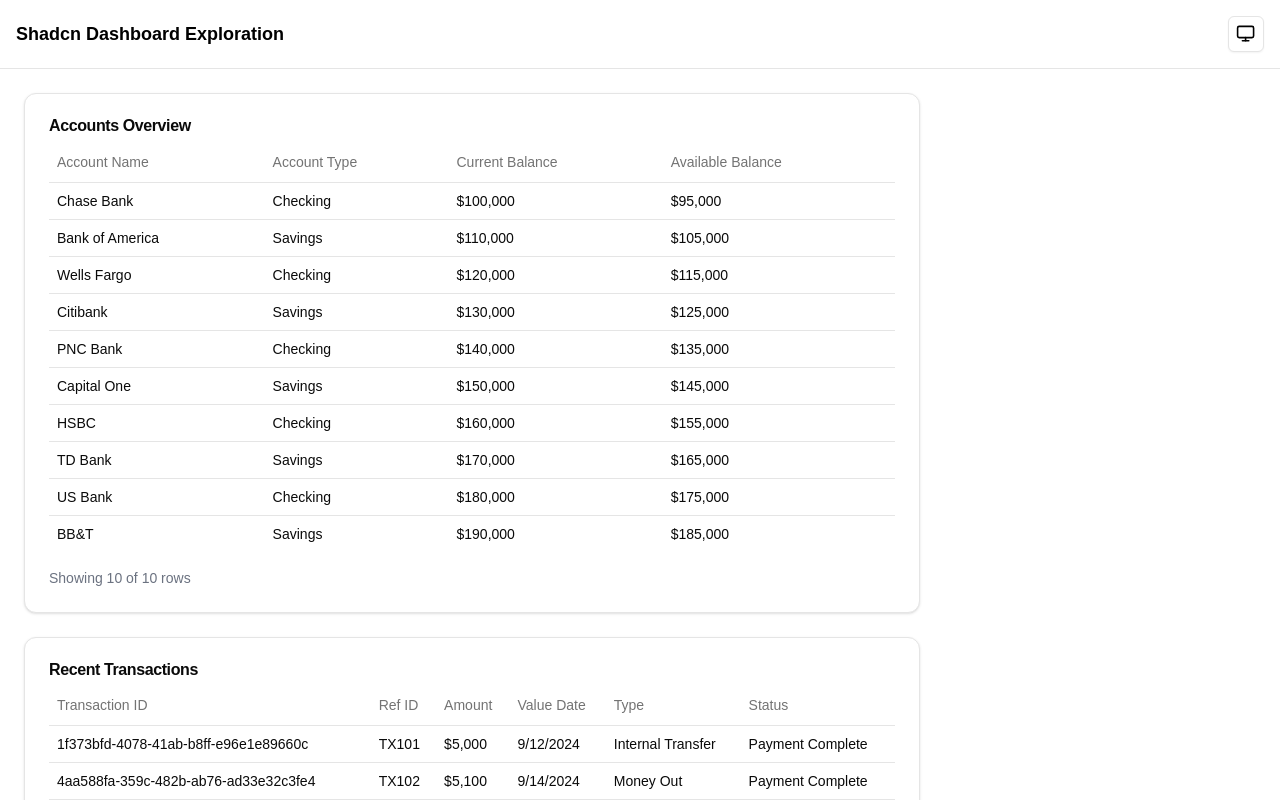
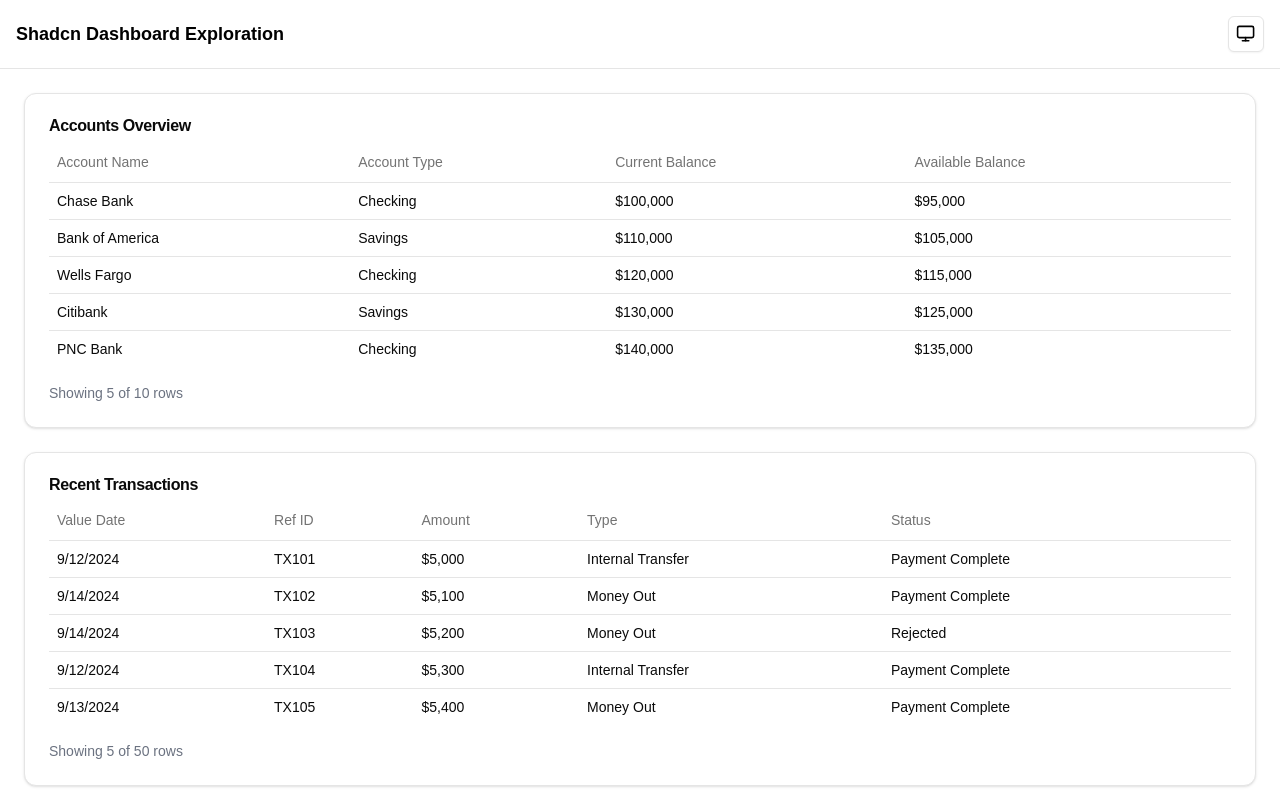
Before and after one commit to jonbrick/shacn-dashboard-exploration, a Next.js app: page / in a window 1280 px wide. Shown: the top 800 px of the page. Built offline with nearby package versions, Linux system fonts and the light colour scheme.

Commit message:
Cleaned up cards - ready for dnd

```diff
--- a/src/components/AccountsCard.tsx
+++ b/src/components/AccountsCard.tsx
@@ -28,7 +28,7 @@
     <DashboardTable
       data={accounts}
       columns={columns}
-      rowsPerPage={10}
+      rowsPerPage={5}
       totalRows={accounts.length}
     />
   );
--- a/src/components/DashboardCard.tsx
+++ b/src/components/DashboardCard.tsx
@@ -14,7 +14,7 @@
 
 export function DashboardCard({ title, content, footer }: DashboardCardProps) {
   return (
-    <Card className="max-w-4xl">
+    <Card>
       <CardHeader className="pb-2">
         <CardTitle>{title}</CardTitle>
       </CardHeader>
--- a/src/components/PendingApprovalsCard.tsx
+++ b/src/components/PendingApprovalsCard.tsx
@@ -3,14 +3,12 @@
 import { DashboardTable } from "./DashboardTable";
 import { Button } from "@/components/ui/button";
 
-// Define the props interface
 interface PendingApprovalsCardProps {
   transactions: Transaction[];
   accounts: Account[];
   thirdParties: ThirdParty[];
 }
 
-// Function to look up Account or Third Party by GUID
 function getAccountOrThirdPartyName(
   guid: string,
   accounts: Account[],
@@ -23,7 +21,6 @@
   return thirdParty ? thirdParty.thirdPartyName : "Unknown";
 }
 
-// Function to sort transactions by the latest status timestamp (most recent first)
 function sortTransactionsByDate(transactions: Transaction[]): Transaction[] {
   return transactions.sort((a, b) => {
     const aDate = new Date(
@@ -32,11 +29,10 @@
     const bDate = new Date(
       b.statusHistory[b.statusHistory.length - 1].timestamp
     );
-    return bDate.getTime() - aDate.getTime(); // Sort descending by date
+    return bDate.getTime() - aDate.getTime();
   });
 }
 
-// Function to filter for only "Pending Approval" transactions
 function filterPendingTransactions(transactions: Transaction[]): Transaction[] {
   return transactions.filter(
     (transaction) =>
@@ -50,18 +46,13 @@
   accounts = [],
   thirdParties = [],
 }: PendingApprovalsCardProps) {
-  // Get all pending transactions
   const pendingTransactions = filterPendingTransactions(transactions);
-
-  // Sort pending transactions by date
   const sortedTransactions = sortTransactionsByDate(pendingTransactions);
-
-  // Show only the first 5 sorted pending transactions
   const visibleTransactions = sortedTransactions.slice(0, 5);
 
   const columns = [
     {
-      header: "Date", // Date as the first column
+      header: "Date",
       cell: (transaction: Transaction) => {
         const latestStatus =
           transaction.statusHistory[transaction.statusHistory.length - 1];
@@ -96,7 +87,7 @@
     {
       header: "Actions",
       cell: () => (
-        <div className="space-x-2">
+        <div className="flex space-x-2">
           <Button variant="outline" size="sm">
             Approve
           </Button>
@@ -110,10 +101,10 @@
 
   const content = (
     <DashboardTable
-      data={visibleTransactions} // Only pass the 5 sorted transactions
+      data={visibleTransactions}
       columns={columns}
-      rowsPerPage={5} // Only show up to 5 rows
-      totalRows={pendingTransactions.length} // Pass the total number of pending transactions
+      rowsPerPage={5}
+      totalRows={pendingTransactions.length}
     />
   );
 
--- a/src/components/TransactionsCard.tsx
+++ b/src/components/TransactionsCard.tsx
@@ -8,19 +8,18 @@
 
 export function TransactionsCard({ transactions }: TransactionCardProps) {
   const columns = [
-    { header: "Transaction ID", accessorKey: "transactionID" },
+    {
+      header: "Value Date",
+      accessorKey: "valueDate",
+      cell: (transaction: Transaction) =>
+        new Date(transaction.valueDate).toLocaleDateString(),
+    },
     { header: "Ref ID", accessorKey: "refID" },
     {
       header: "Amount",
       accessorKey: "amount",
       cell: (transaction: Transaction) =>
         `$${transaction.amount.toLocaleString()}`,
-    },
-    {
-      header: "Value Date",
-      accessorKey: "valueDate",
-      cell: (transaction: Transaction) =>
-        new Date(transaction.valueDate).toLocaleDateString(),
     },
     { header: "Type", accessorKey: "type" },
     {
@@ -33,10 +32,10 @@
 
   const content = (
     <DashboardTable
-      data={transactions.slice(0, 10)} // Only pass the first 10 transactions
+      data={transactions}
       columns={columns}
-      rowsPerPage={10}
-      totalRows={transactions.length} // Pass the total number of transactions
+      rowsPerPage={5}
+      totalRows={transactions.length}
     />
   );
 
```
